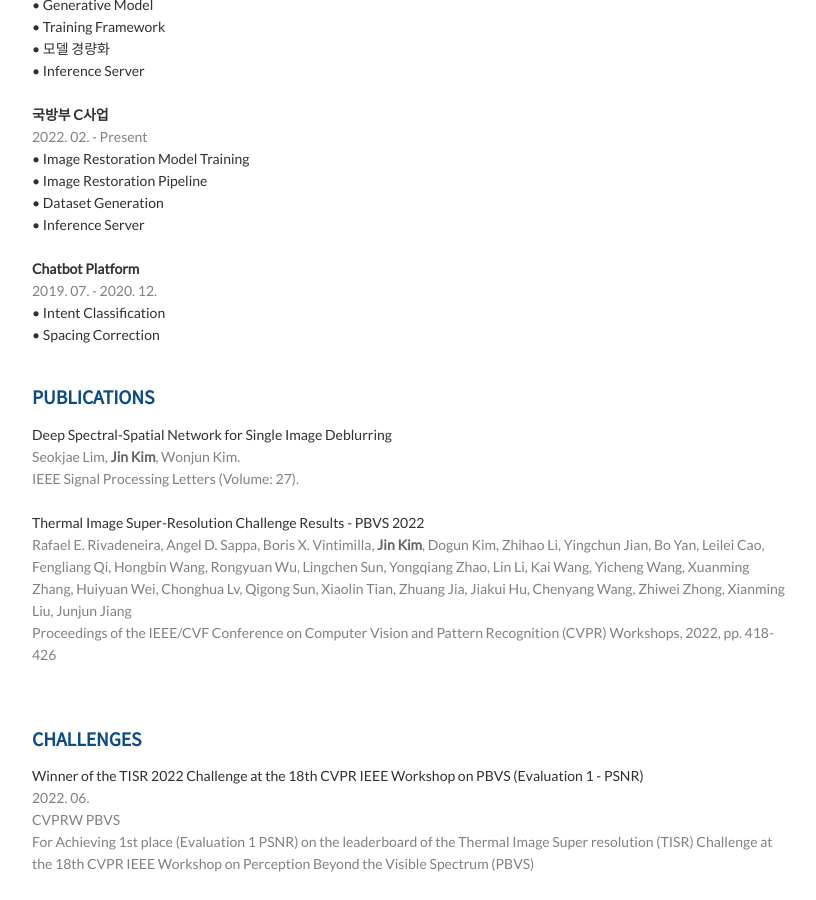
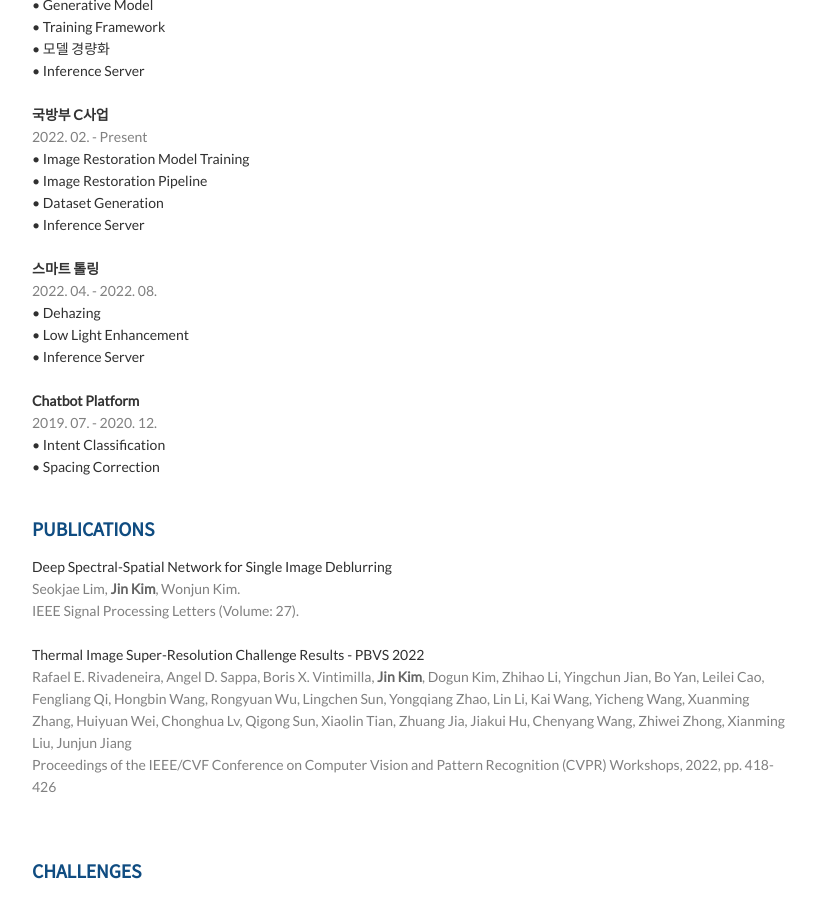
Before and after one commit to K-I-M-J-I-N/K-I-M-J-I-N.github.io, a Jekyll site: the page built from index.html, in a window 1280 px wide and 900 px high, scrolled down 1074 px. Shown: the whole window, without its empty margins (328-1144 px from the left). Built offline with Jekyll 4.4.1, drawn with Linux system fonts in a browser that asks for light colours; nearby versions of some CDN libraries; the list of posts is cut into pages by our own code.

Commit message:
Update careers.html

```diff
--- a/_includes/careers.html
+++ b/_includes/careers.html
@@ -26,6 +26,13 @@
         <span>&bull; Inference Server</span><br>
         <br/>
 
+        <p><strong>스마트 톨링</strong></p>
+        <header><span>2022. 04. - 2022. 08.</span><br></header>
+        <span>&bull; Dehazing</span><br>
+        <span>&bull; Low Light Enhancement</span><br>
+        <span>&bull; Inference Server</span><br>
+        <br/>
+
         <p><strong>Chatbot Platform</strong></p>
         <header><span>2019. 07. - 2020. 12.</span><br></header>
         <p>&bull; Intent Classification</p>
```
